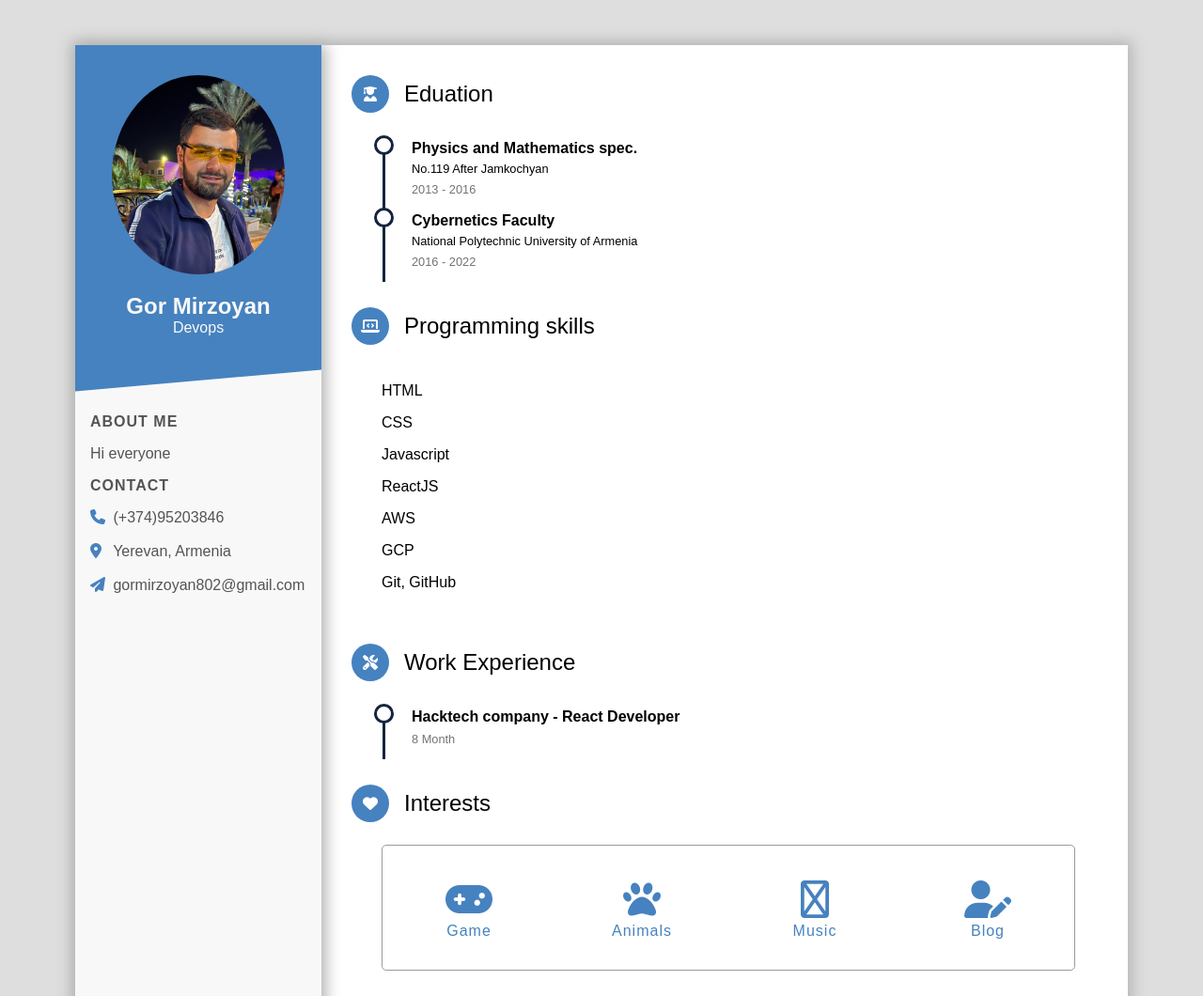
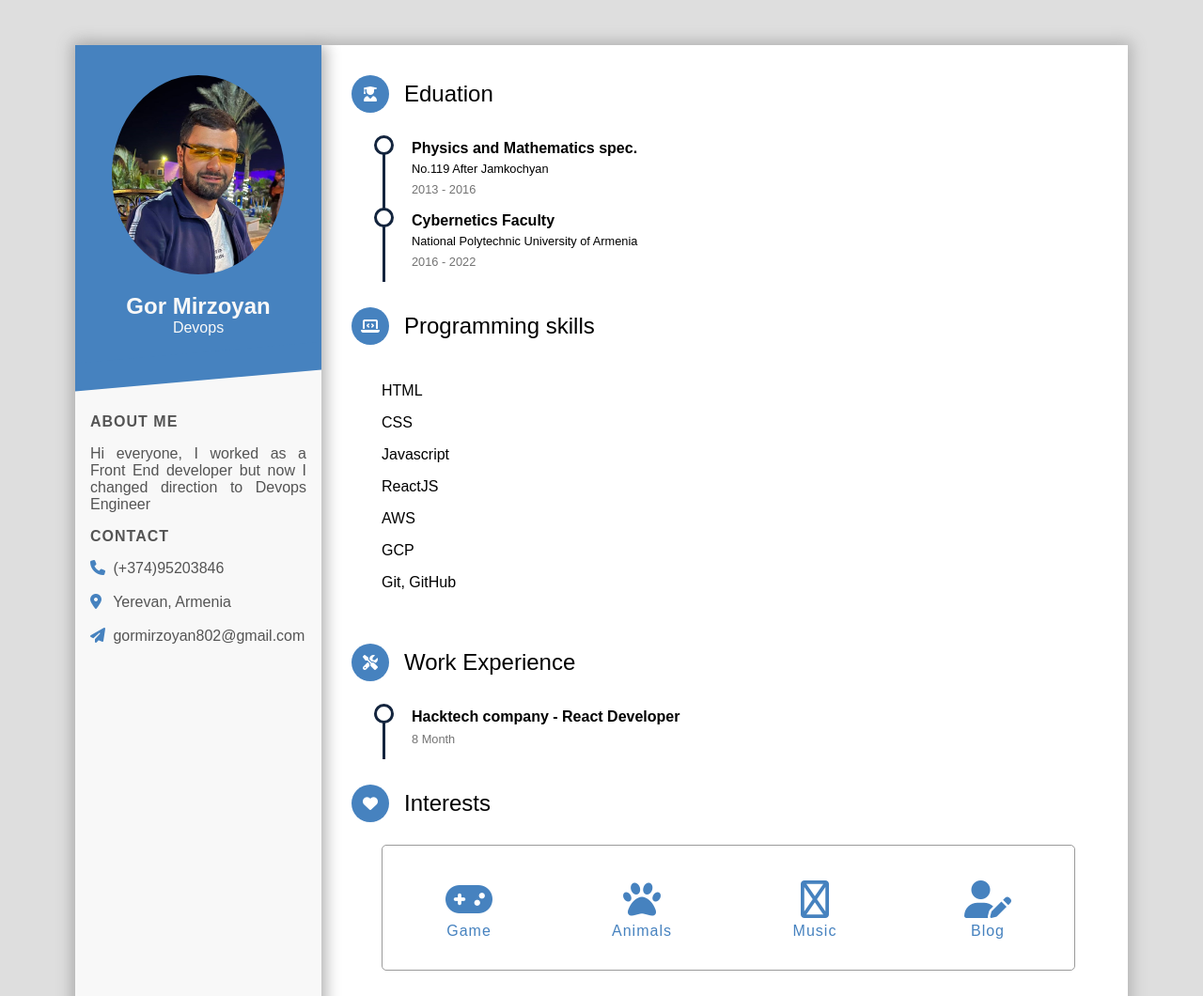
Before and after one commit to gormirzo88/gor-cv, a plain HTML site: page index.html in a window 1280 px wide. Shown: the top 1060 px of the page at 94% size. Drawn offline with Linux system fonts and the light colour scheme.

Commit message:
Add files via upload

```diff
--- a/index.html
+++ b/index.html
@@ -18,7 +18,7 @@
       <div class="intro-section about">
         <h1 class="title">about me</h1>
         <p class="paragraph">
-          Hi everyone
+          Hi everyone, I worked as a Front End developer but now I changed direction to Devops Engineer
         </p>
       </div>
       <div class="intro-section contact">
```
